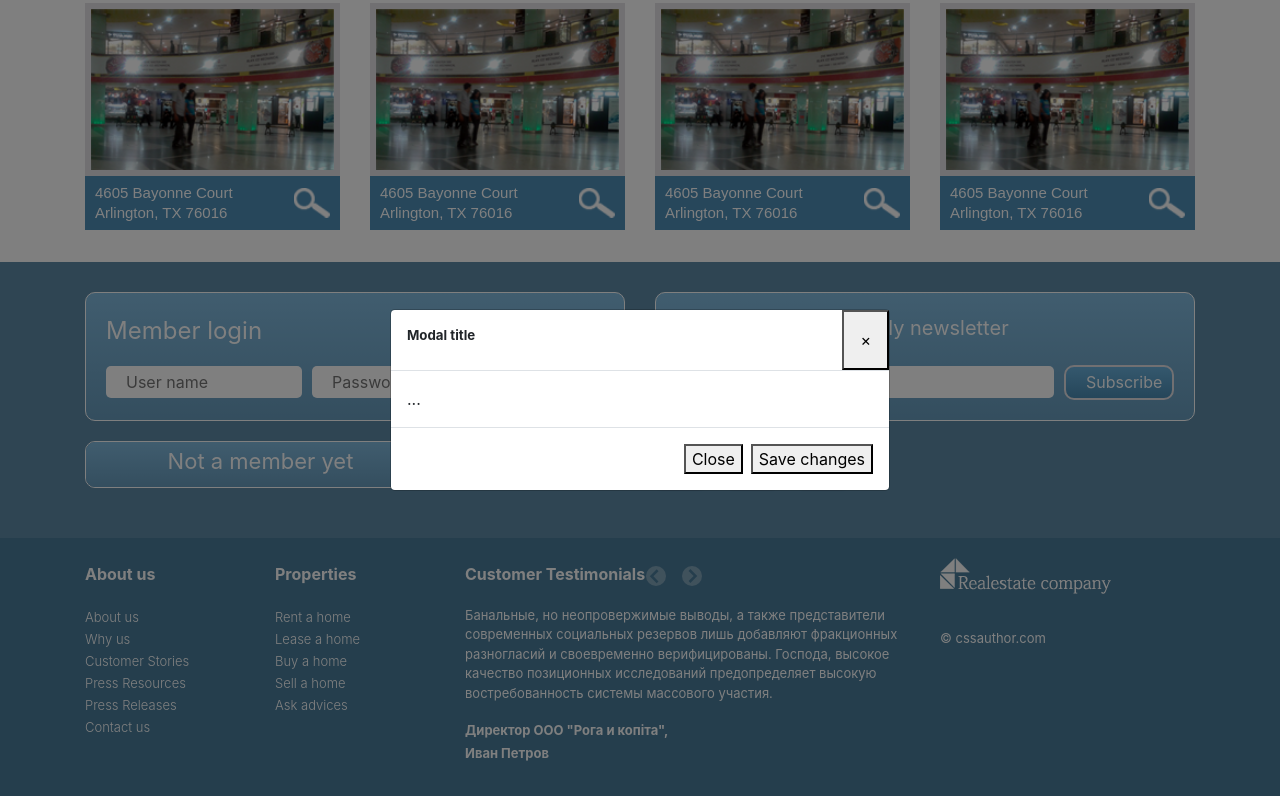
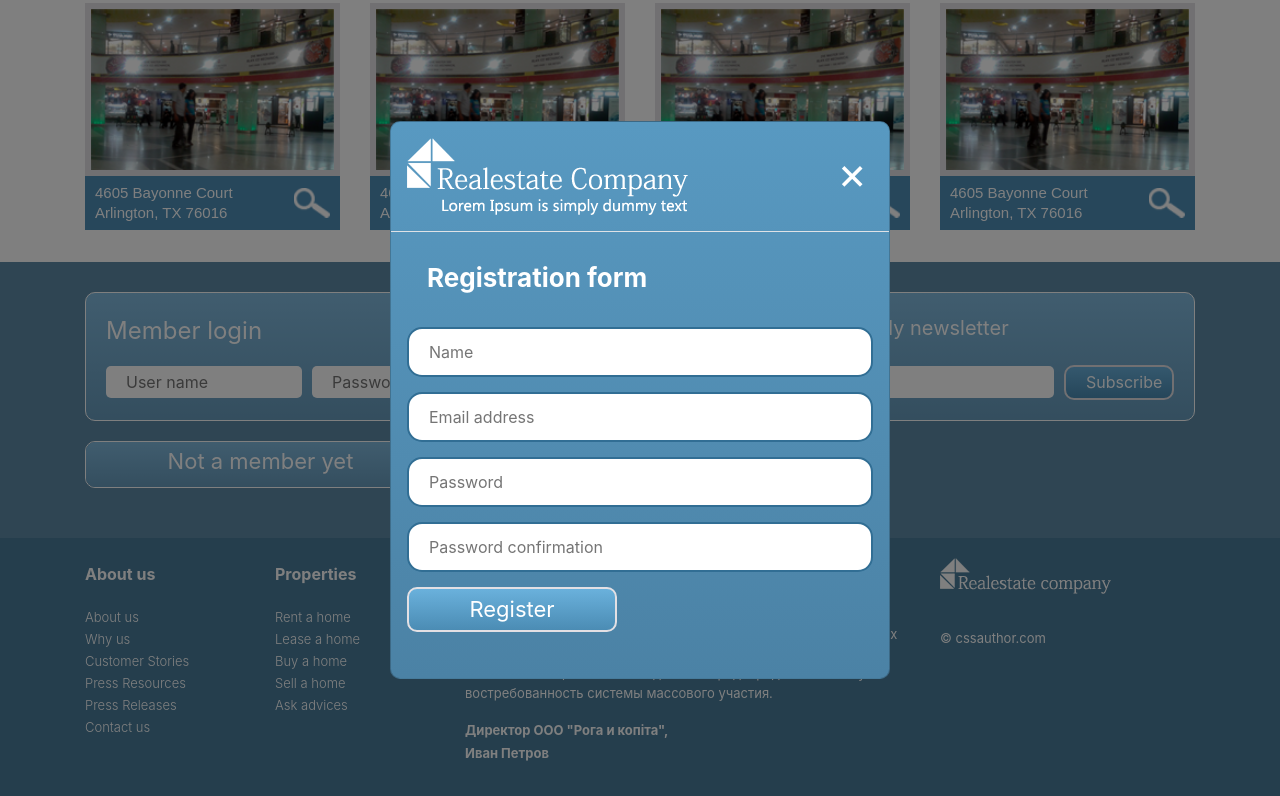
Before and after one commit to OksanaFedorenko/real-estate, a website: page index.html in a window 1280 px wide. Both pictures are taken after a click on the button "Signup Now". Shown: the part 1113-1909 px from the top of the page. Drawn offline with nearby package versions, Linux system fonts and the light colour scheme.

Commit message:
Added modal styles and began validation

```diff
--- a/css/main.scss
+++ b/css/main.scss
@@ -29,7 +29,7 @@
 @import "./parts/sections/listing";
 @import "./parts/sections/section-form";
 @import "./parts/sections/footer";
-
+@import "./parts/sections/modal";
 
 body {
   min-width: 320px;
--- /dev/null
+++ b/css/parts/sections/_modal.scss
@@ -0,0 +1,24 @@
+.register {
+  background: linear-gradient(to bottom, $blue-2, $blue-3);
+  position: relative;
+  border-radius: 10px;
+  &__title {
+    color: $white;
+    font-size: 26px;
+    margin: 10px 20px 30px 20px;
+  }
+  &__close {
+    background: transparent;
+    font-size: 45px;
+    color: #fff;
+    outline: none;
+    border: none;
+}
+  &__btn {
+    @include button(210px, 45px, $btn-blue, $blue-6, 22px);
+    margin-bottom: 30px;
+  }
+  .form__input {
+    margin-bottom: 15px
+  }
+}
--- a/index.html
+++ b/index.html
@@ -129,7 +129,7 @@
 
             <div class="tab  tab-1 active" data-tab-1>
               <p>Address, Suburbs, Postcodes, or Regions</p>
-              <form action="" class="form" id="search-form">
+              <form action="/" class="form" id="search-form">
                 <div class="form__input">
                   <input type="text" placeholder="Example: Wichita Falls, Texas 76301" class="search-field">
                 </div>
@@ -144,7 +144,7 @@
                   <div class="form__select">
                     <label for="home-property">Property Type:</label>
                     <select name="Property Types" id="home-property" class="custom-select search-field">
-                      <option value="Select One" class="hidden">Select One</option>
+                      <option value="Select One" class="hidden" selected>Select One</option>
                       <option value="Houses">Houses</option>
                       <option value="Condo/co-ops">Condo/co-ops</option>
                       <option value="Apartments">Apartments</option>
@@ -154,7 +154,7 @@
                   <div class="form__select">
                     <label for="bedrooms">Bedrooms:</label>
                     <select name="Bedrooms" class="custom-select search-field" id="bedrooms">
-                      <option value="Select One" class="hidden">Select One</option>
+                      <option value="Select One" class="hidden" selected>Select One</option>
                       <option value="1">1</option>
                       <option value="2">2</option>
                       <option value="3">3</option>
@@ -445,19 +445,31 @@
 <div class="modal fade" id="exampleModal" tabindex="-1" role="dialog" aria-labelledby="exampleModalLabel"
   aria-hidden="true">
   <div class="modal-dialog modal-dialog-centered">
-    <div class="modal-content">
+    <div class="modal-content register">
       <div class="modal-header">
-        <h5 class="modal-title" id="exampleModalLabel">Modal title</h5>
-        <button type="button" class="close" data-dismiss="modal" aria-label="Close">
+        <img src="img/logo.png" alt="logo">
+        <button type="button" class="register__close" data-dismiss="modal" aria-label="Close">
           <span aria-hidden="true">&times;</span>
         </button>
       </div>
       <div class="modal-body">
-        ...
-      </div>
-      <div class="modal-footer">
-        <button type="button" class="btn btn-secondary" data-dismiss="modal">Close</button>
-        <button type="button" class="btn btn-primary">Save changes</button>
+        <h5 class="modal-title register__title" id="exampleModalLabel">Registration form</h5>
+        <form action="/" class="register-form" id="register-form">
+          <div class="form__input">
+            <input type="text" placeholder="Name" name="name" class="register-field">
+          </div>
+          <div class="form__input">
+            <input type="email" placeholder="Email address" name="email" class="register-field">
+          </div>
+          <div class="form__input">
+            <input type="password" placeholder="Password" name="password" class="register-field">
+          </div>
+          <div class="form__input">
+            <input type="password" placeholder="Password confirmation" name="password-confirmation"
+              class="register-field">
+          </div>
+          <button type="submit" class="register__btn">Register</button>
+        </form>
       </div>
     </div>
   </div>
--- a/js/form-validation.js
+++ b/js/form-validation.js
@@ -57,7 +57,6 @@ searchForm.addEventListener("submit", function (e) {
     warnings[i].remove();
   }
 
-
     for (let i = 0; i < searchFields.length; i++) {
       if (!searchFields[i].value || searchFields[i].value === "Select One") {
         let error = generateErrorWarning("The field cannot be blank");
@@ -72,6 +71,33 @@ searchForm.addEventListener("submit", function (e) {
 });
 
 
+//Register-form validation
+
+let registerForm = document.querySelector("#register-form");
+let registerFields = registerForm.querySelectorAll(".register-field");
+console.log(searchFields);
+
+registerForm.addEventListener("submit", function (e) {
+  e.preventDefault();
+
+  let warnings = registerForm.querySelectorAll(".warning");
+
+  for (let i = 0; i < warnings.length; i++) {
+    warnings[i].remove();
+  }
+
+  for (let i = 0; i < registerFields.length; i++) {
+    if (!registerFields[i].value || registerFields[i].value === "Select One") {
+      let error = generateErrorWarning("The field cannot be blank");
+      registerFields[i].parentElement.insertBefore(
+        error,
+        registerFields[i].nextSibling
+      );
+      registerFields[i].style.border = "1px solid red";
+      removeError(error, registerFields[i]);
+    }
+  }
+});
 
 
 
@@ -107,7 +133,7 @@ function removeError(errorElement, formField) {
   setTimeout(() => {
     errorElement.remove();
     formField.style.border = "";
-    formField.value = "";
+    //formField.value = "";
   }, 2000);
 };
 
```
Also changed, not shown: css/main.css, 1 other file.
